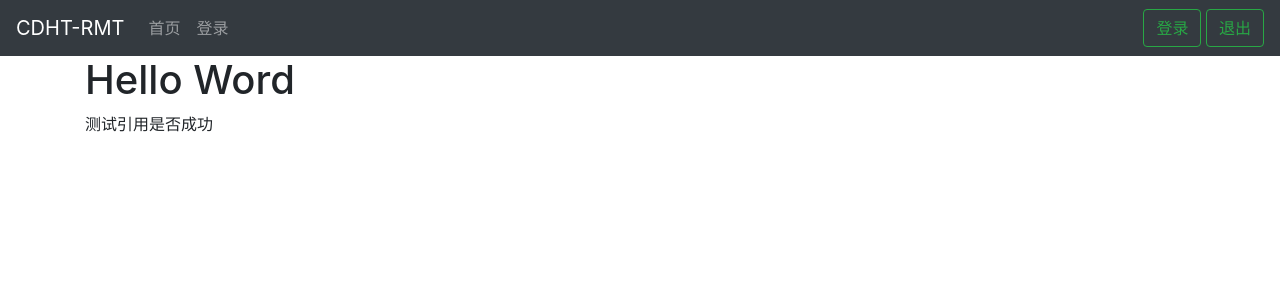
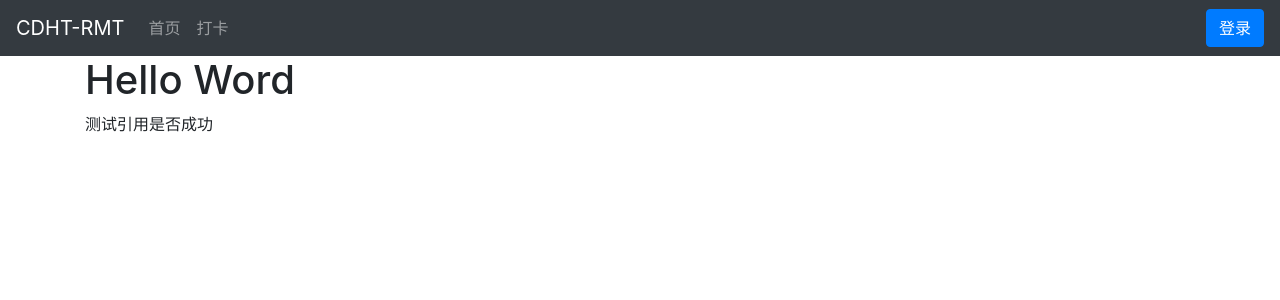
Before and after one commit to ajrise/DeLi-DaKa, a Django app: page / in a window 1280 px wide. Shown: the top 300 px of the page. Run offline with Django 3.2, Linux system fonts and the light colour scheme.

Commit message:
登入登出处理成功

```diff
--- a/daka/urls.py
+++ b/daka/urls.py
@@ -21,4 +21,5 @@ urlpatterns = [
     path('', views.index, name='index'),
     path('login/',views.login_view,name='login'),
     path('daka/',views.daka,name='daka'),
+    path('logout/',views.logout_view,name='logout')
 ]
--- a/daka/views.py
+++ b/daka/views.py
@@ -1,4 +1,4 @@
-from django.shortcuts import render, redirect, HttpResponseRedirect
+from django.shortcuts import render, redirect, HttpResponseRedirect , HttpResponse ,reverse
 from . import models
 from django.contrib.auth import authenticate, login, logout
 
@@ -32,3 +32,4 @@ def daka(request):
 
 def logout_view(request):
     logout(request)
+    return HttpResponseRedirect("/")
--- a/templates/base.html
+++ b/templates/base.html
@@ -16,7 +16,7 @@
 <body>
 
   <nav class="navbar navbar-expand-lg navbar-dark bg-dark">
-    <a class="navbar-brand" href="#">CDHT-RMT</a>
+    <a class="navbar-brand" >CDHT-RMT</a>
     <button class="navbar-toggler" type="button" data-toggle="collapse" data-target="#navbarSupportedContent"
       aria-controls="navbarSupportedContent" aria-expanded="false" aria-label="Toggle navigation">
       <span class="navbar-toggler-icon"></span>
@@ -25,15 +25,19 @@
     <div class="collapse navbar-collapse" id="navbarSupportedContent">
       <ul class="navbar-nav mr-auto">
         <li class="nav-item">
-          <a class="nav-link" href="#">首页 <span class="sr-only">(current)</span></a>
+          <a class="nav-link" href="/">首页 <span class="sr-only">(current)</span></a>
         </li>
         <li class="nav-item">
-          <a class="nav-link" href="/login/">登录</a>
+          <a class="nav-link" href="/daka/">打卡</a>
         </li>
       </ul>
       <div class="div-inline my-2 my-lg-0">
-        <button class="btn btn-outline-success my-2 my-sm-0" type="submit">登录</button>
-        <button class="btn btn-outline-success my-2 my-sm-0" type="submit">退出</button>
+        {% if user.is_authenticated %}
+          HELLO
+          <a class="btn btn-primary" href='/logout/'>登出</a>
+        {% else %}
+          <a class="btn btn-primary" href='/login/'>登录</a>
+        {% endif %}
       </div>
     </div>
   </nav>
--- a/templates/daka.html
+++ b/templates/daka.html
@@ -1,6 +1,7 @@
 {% extends 'base.html' %}
 
 {%block content%}
+
     <h1>打卡程序</h1>
     <p>{{msg}}</p>
 
```
Also changed, not shown: db.sqlite3.
